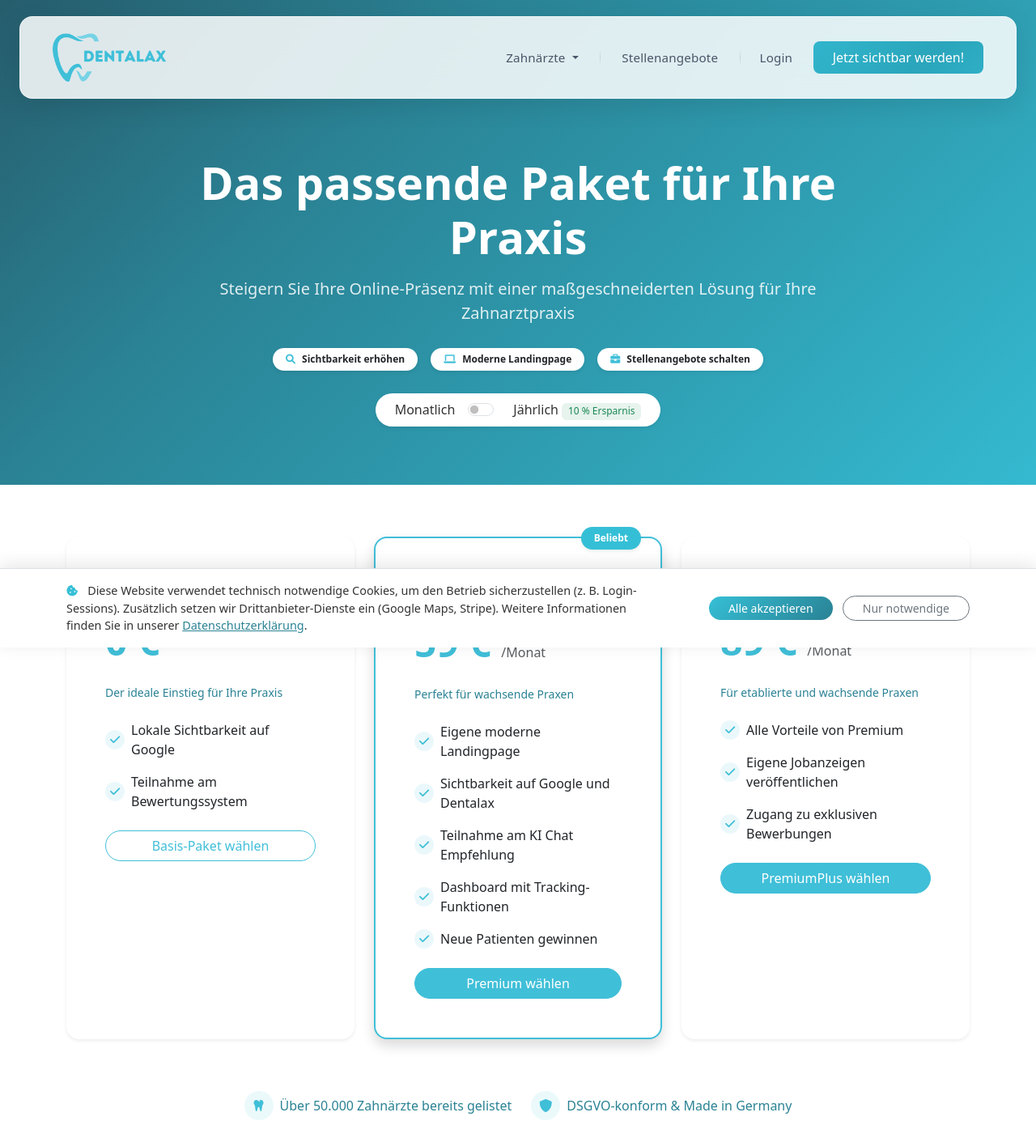
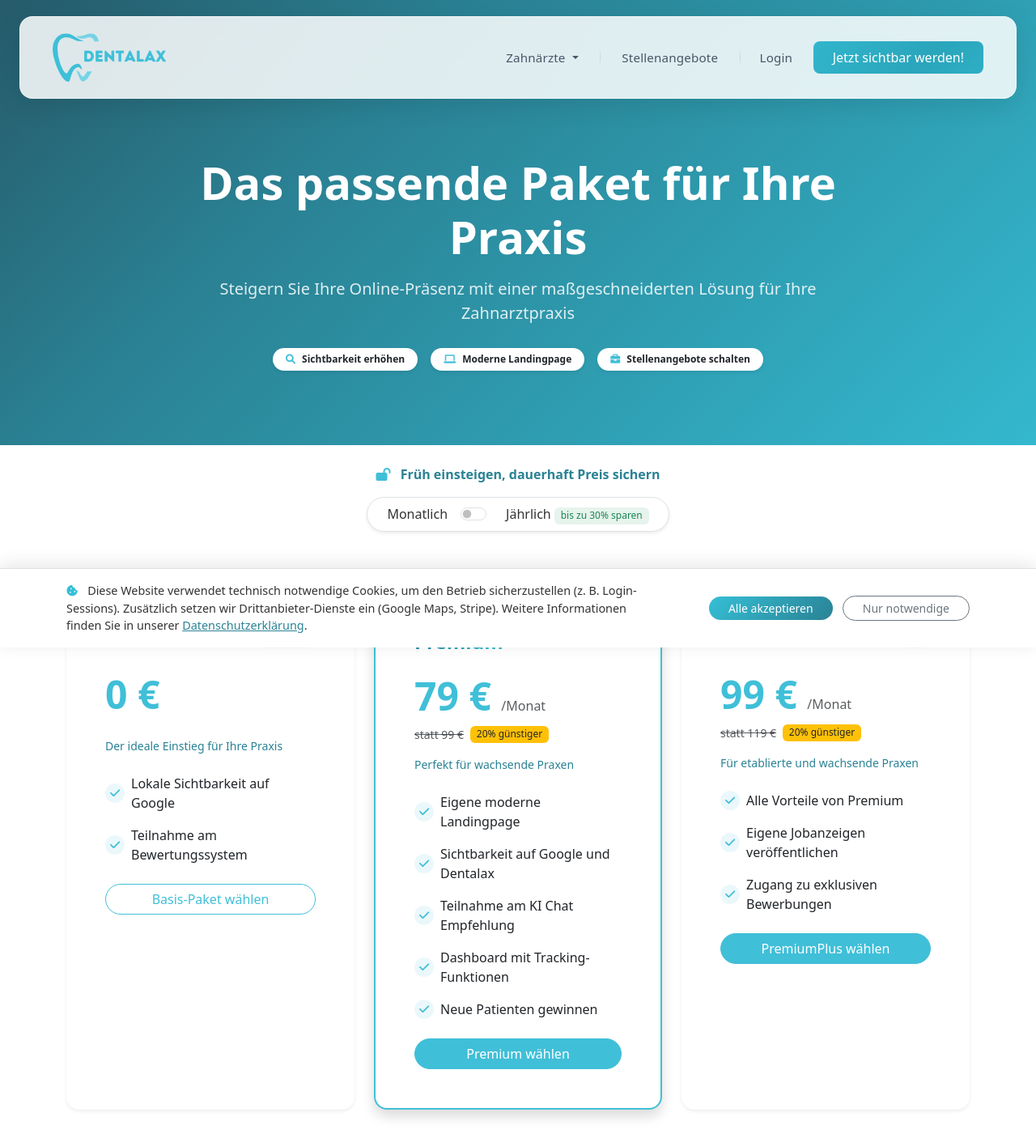
Before and after one commit to aglenedwards/DentalaxFinal, a Flask app: page /paketwahl in a window 1280 px wide. Shown: the top 1411 px of the page at 81% size. Run offline with Flask 3, Linux system fonts and the light colour scheme; some libraries are stand-ins or nearby versions.

Commit message:
Task #1: Paketwahl pricing & toggle update
Changes made to templates/paketwahl.html:

1. Removed the monthly/yearly toggle from inside the hero section so the hero
   now only contains the heading, subheading, and USP badge pills.

2. Added a new section between the hero and the package cards containing:
   - Tagline "Früh einsteigen, dauerhaft Preis sichern" with a lock icon
   - The monthly/yearly toggle (updated label: "bis zu 30% sparen")

3. Updated Premium card prices:
   - Monthly: €79 (strikethrough "statt 99 €") + "20% günstiger" badge
   - Yearly: €829 (strikethrough "statt 1.189 €") + "30% günstiger" badge

4. Updated PremiumPlus card prices:
   - Monthly: €99 (strikethrough "statt 119 €") + "20% günstiger" badge
   - Yearly: €999 (strikethrough "statt 1.428 €") + "30% günstiger" badge

5. Discount badges use bg-warning (monthly) and bg-success (yearly),
   toggled via the same .monatlich-preis / .jaehrlich-preis JS logic.

No backend/Stripe price IDs changed. All form submissions and toggle
functionality remain intact.

```diff
--- a/templates/paketwahl.html
+++ b/templates/paketwahl.html
@@ -25,15 +25,28 @@
           </div>
         </div>
 
-        <!-- Toggle: monatlich / jährlich -->
+      </div>
+    </div>
+  </div>
+</section>
+
+<!-- Tagline + Toggle -->
+<section class="pt-4 pb-0">
+  <div class="container">
+    <div class="row justify-content-center text-center">
+      <div class="col-lg-8">
+        <p class="text-secondary mb-3">
+          <i class="fas fa-lock-open text-primary me-2"></i>
+          <strong>Früh einsteigen, dauerhaft Preis sichern</strong>
+        </p>
         <div class="d-flex justify-content-center mb-2">
-          <div class="bg-white shadow-sm rounded-pill px-4 py-2 d-inline-flex align-items-center" style="gap: 1rem;">
+          <div class="bg-white shadow-sm rounded-pill px-4 py-2 d-inline-flex align-items-center border" style="gap: 1rem;">
             <span class="fw-medium" style="min-width: 70px; text-align: right; color: var(--dental-dark);">Monatlich</span>
             <div class="form-check form-switch m-0">
               <input class="form-check-input" type="checkbox" id="zahlweiseSwitch">
             </div>
             <label class="fw-medium" for="zahlweiseSwitch" style="color: var(--dental-dark);">
-              Jährlich <span class="badge bg-success bg-opacity-10 text-success fw-normal small">10 % Ersparnis</span>
+              Jährlich <span class="badge bg-success bg-opacity-10 text-success fw-normal small">bis zu 30% sparen</span>
             </label>
           </div>
         </div>
@@ -103,13 +116,19 @@
               <h5 class="h4 fw-bold mb-0 text-gradient">Premium</h5>
             </div>
 
-            <div class="mb-4">
+            <div class="mb-2">
               <span class="display-5 fw-bold" style="color: var(--dental-primary);">
-                <span class="monatlich-preis">59 €</span>
-                <span class="jaehrlich-preis d-none">636 €</span>
+                <span class="monatlich-preis">79 €</span>
+                <span class="jaehrlich-preis d-none">829 €</span>
               </span>
               <span class="text-muted fs-6 monatlich-preis">/Monat</span>
               <span class="text-muted fs-6 jaehrlich-preis d-none">/Jahr</span>
+            </div>
+            <div class="mb-3 d-flex align-items-center gap-2">
+              <span class="text-muted text-decoration-line-through small monatlich-preis">statt 99 €</span>
+              <span class="text-muted text-decoration-line-through small jaehrlich-preis d-none">statt 1.189 €</span>
+              <span class="badge bg-warning text-dark fw-normal small monatlich-preis">20% günstiger</span>
+              <span class="badge bg-success text-white fw-normal small jaehrlich-preis d-none">30% günstiger</span>
             </div>
 
             <p class="text-secondary small mb-4">Perfekt für wachsende Praxen</p>
@@ -173,13 +192,19 @@
               <div class="badge rounded-pill bg-light text-dark">Top</div>
             </div>
 
-            <div class="mb-4">
+            <div class="mb-2">
               <span class="display-5 fw-bold" style="color: var(--dental-primary);">
-                <span class="monatlich-preis">89 €</span>
-                <span class="jaehrlich-preis d-none">960 €</span>
+                <span class="monatlich-preis">99 €</span>
+                <span class="jaehrlich-preis d-none">999 €</span>
               </span>
               <span class="text-muted fs-6 monatlich-preis">/Monat</span>
               <span class="text-muted fs-6 jaehrlich-preis d-none">/Jahr</span>
+            </div>
+            <div class="mb-3 d-flex align-items-center gap-2">
+              <span class="text-muted text-decoration-line-through small monatlich-preis">statt 119 €</span>
+              <span class="text-muted text-decoration-line-through small jaehrlich-preis d-none">statt 1.428 €</span>
+              <span class="badge bg-warning text-dark fw-normal small monatlich-preis">20% günstiger</span>
+              <span class="badge bg-success text-white fw-normal small jaehrlich-preis d-none">30% günstiger</span>
             </div>
 
             <p class="text-secondary small mb-4">Für etablierte und wachsende Praxen</p>
```
